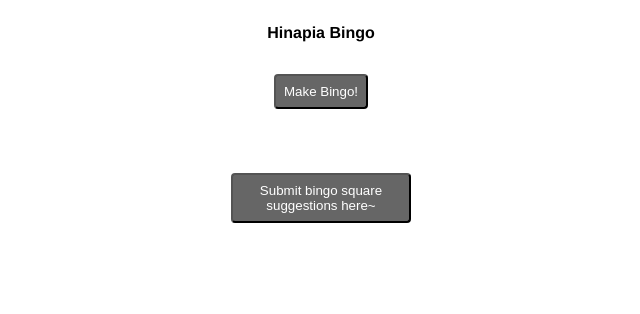
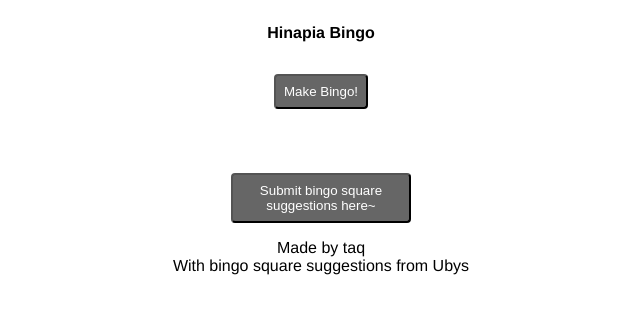
Before and after one commit to prstaq/hinapia-bingo, a plain HTML site: page index.html in a window 1280 px wide. Shown: the whole page, without its empty margins (319-959 px from the left). Drawn offline with Linux system fonts and the light colour scheme.

Commit message:
adding lines for credits

```diff
--- a/index.html
+++ b/index.html
@@ -118,4 +118,6 @@
 	<div class="bingoContainer" id="bingoContainer">
 	</div>
 	<a href="https://forms.gle/WTLvwKYhaVY5dmBt5" target="__blank__"><button>Submit bingo square suggestions here~</button></a>
+	<div>Made by taq</div>
+	<div>With bingo square suggestions from Ubys</div>
 </body>
```
